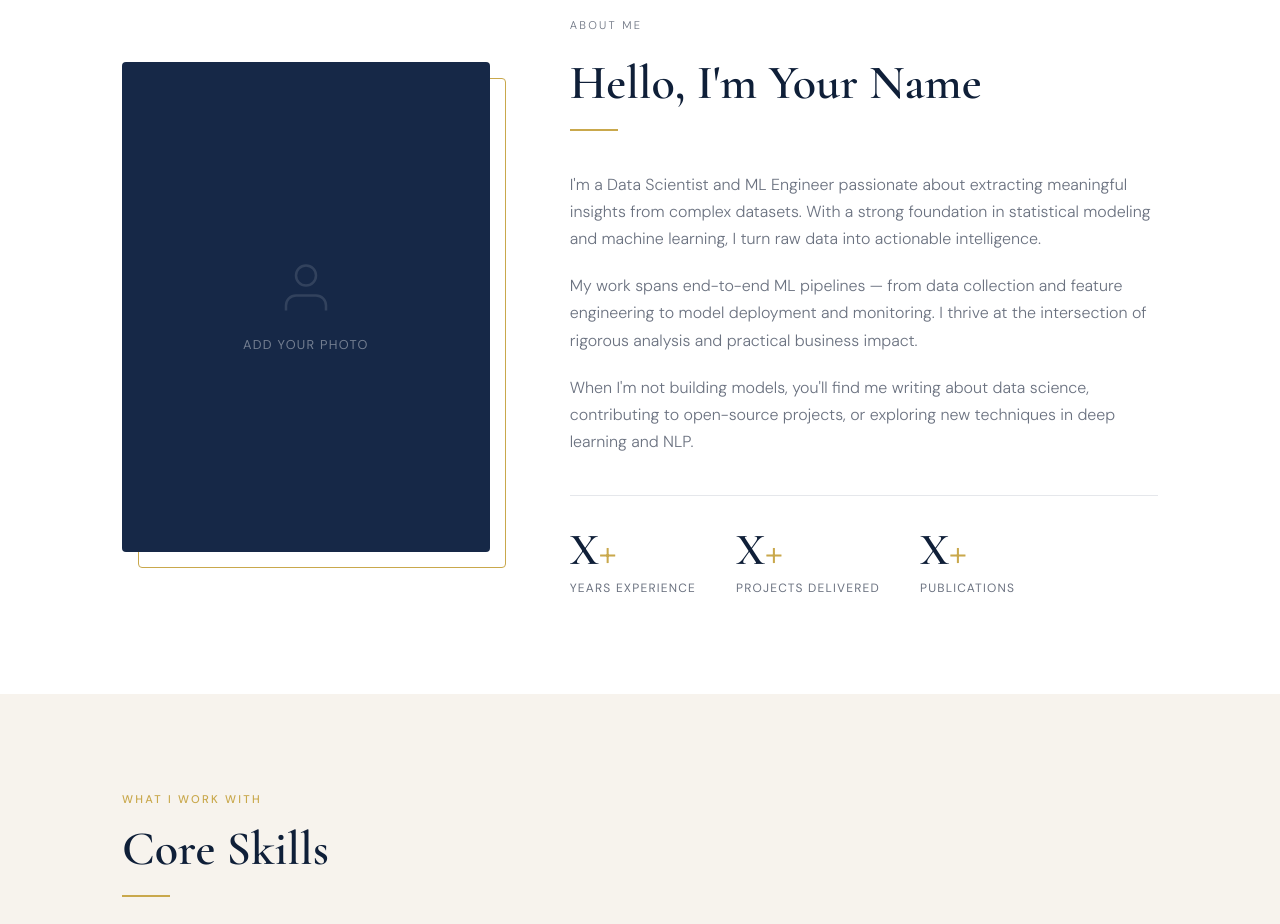
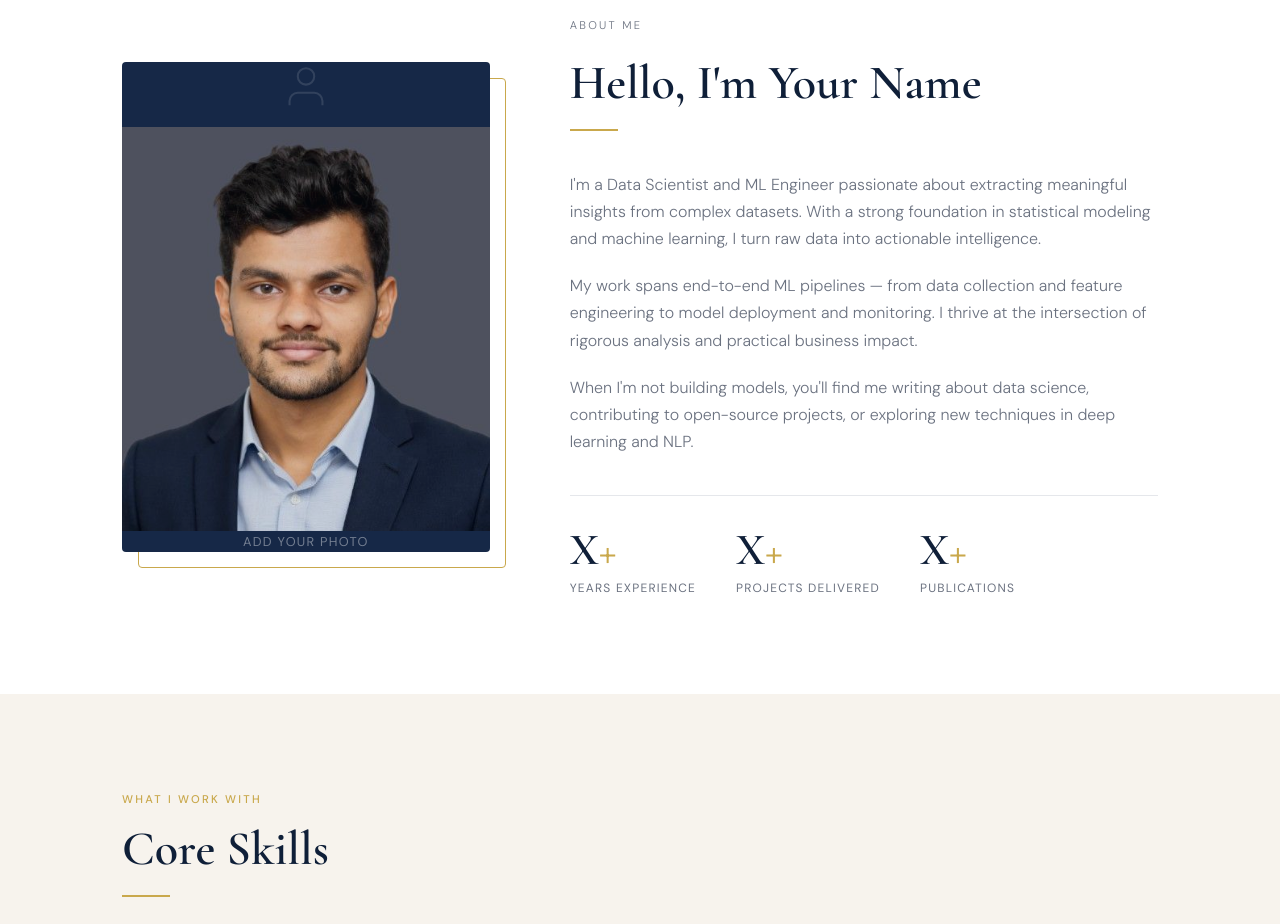
Before and after one commit to T-vamsi/portfolio, a plain HTML site: page index.html in a window 1280 px wide. Shown: the part 880-1804 px from the top of the page. Drawn offline with nearby package versions, Linux system fonts and the light colour scheme.

Commit message:
Update index.html

```diff
--- a/index.html
+++ b/index.html
@@ -363,6 +363,7 @@
                 <path d="M20 21v-2a4 4 0 0 0-4-4H8a4 4 0 0 0-4 4v2"/>
                 <circle cx="12" cy="7" r="4"/>
               </svg>
+              <img src="assets/photo.jpg" alt="vamsi" />
               <span>Add Your Photo</span>
             </div>
           </div>
```
